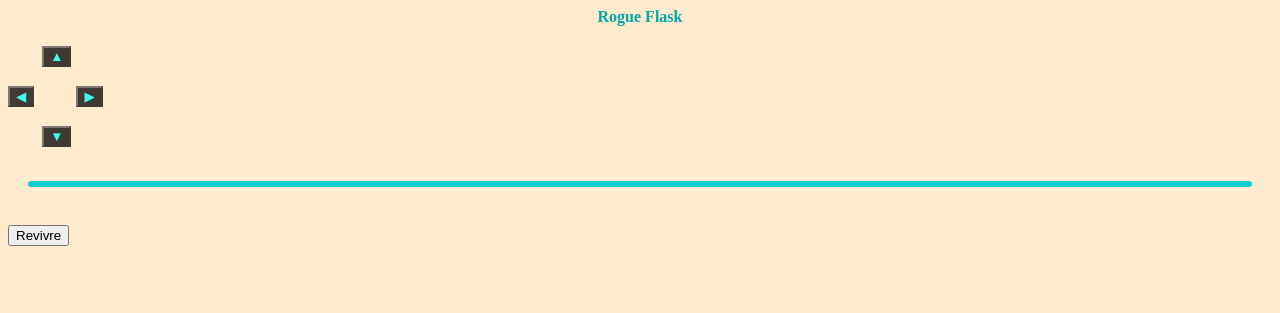
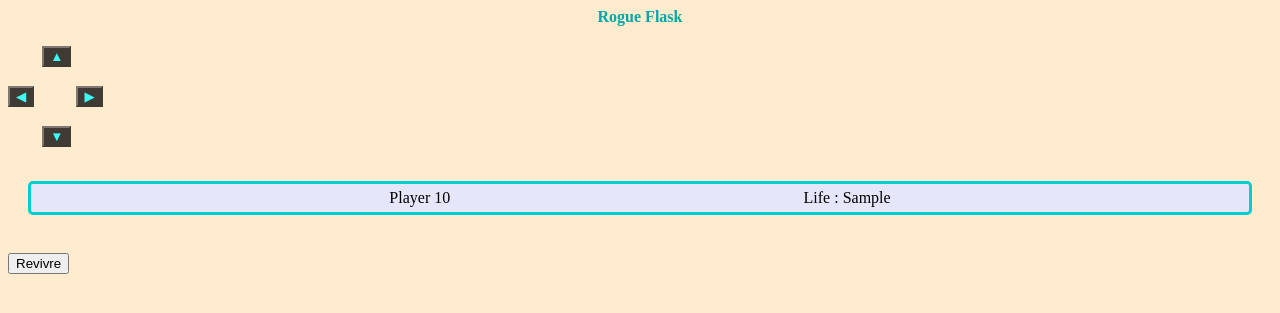
Before and after one commit to LouisJustinTALLOT/projet-web-intro-et-network-intro-les-fourmis, a Flask app: template templates/index.html in a window 1280 px wide. Shown: the top 313 px of the page. Run offline with Flask 2, Linux system fonts and the light colour scheme; the template is opened without the code that fills it: most values are stand-ins (such as "Sample title", 1, 10 or a date in 2020).

Commit message:
working multiplayer !!!

```diff
--- a/app.py
+++ b/app.py
@@ -6,11 +6,29 @@ app = Flask(__name__)
 socketio = SocketIO(app)
 game = Game()
 
+player_id = -1
+
+@socketio.on("login")
+def send_player_id(json, methods=["GET", "POST"]):
+    data = [
+        {
+            "descr": "send_player_id",
+            "id": player_id
+        },
+        {"foo": "bar"}
+    ]
+    print("sending id to new player... ", player_id)
+    socketio.emit("response", data)
 
 @app.route("/")
 def index():
+    global player_id
+    player_id = game.add_new_player()
+    print("new player : ", player_id)
+
     map = game.getMap()
-    return render_template("index.html", mapdata=map, n_row=len(map), n_col=len(map[0]), players=game._all_players, n_players=len(game._all_players) )
+    return render_template("index.html", mapdata=map, n_row=len(map), n_col=len(map[0]), players=game._all_players, n_players=game._nb_players )
+
 
 @socketio.on("move")
 def on_move_msg(json, methods=["GET", "POST"]):
--- a/static/js/main.js
+++ b/static/js/main.js
@@ -1,10 +1,25 @@
 // le joueur correspondant
-var player_id = 0
+
+var player_id = -1
+
 
 window.addEventListener("DOMContentLoaded", (event) => {
     var socket = io.connect("http://" + document.domain + ":" + location.port );
 
+    console.log("document login ");
+    socket.emit("login", {})
+
+})
+
+
+window.addEventListener("load", (event) => {
+
+    // socket.emit("login");
+
+    var socket = io.connect("http://" + document.domain + ":" + location.port );
+
     document.onkeydown = function(e){
+        console.log("player_id ", player_id);
         switch(e.keyCode){
             case 37:
                 socket.emit("move", {ident: player_id, dx:-1, dy:0});
@@ -71,6 +86,14 @@ window.addEventListener("DOMContentLoaded", (event) => {
                     span_to_modif.className = data[i].content;
                     span_to_modif.textContent = data[i].content;
                 }
+            } else if (data[i].descr === "send_player_id") {
+                console.log("ici, ", player_id)
+                if (player_id === -1) {
+                    console.log("here ", player_id)
+                    console.log(data[i].id)
+                    player_id = parseInt(data[i].id);
+                }
+                break;
             }
             else if(data[i].descr === "earn") {
                 console.log(data[i].ident + " a gagné " + data[i].val)
--- a/templates/index.html
+++ b/templates/index.html
@@ -34,13 +34,13 @@
 
         </div>
         <div id="infos">
-            {% for i in range(n_players) %}
+            {% for i, player in players.items() %}
             <div id="joueur">
                 <span id="ident">
                     Player {{i+1}}
                 </span>
                 <span id="{{'vie{}'.format(i)}}">
-                    Life : {{'{}'.format(players[i]._life_pt) }}
+                    Life : {{'{}'.format(player._life_pt) }}
                 </span>
             </div>
             {% endfor %}
```
Also changed, not shown: game_backend/game.py (+9 -2 lines).
